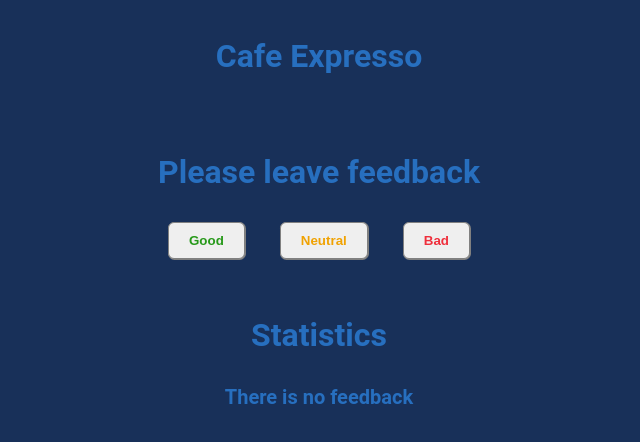
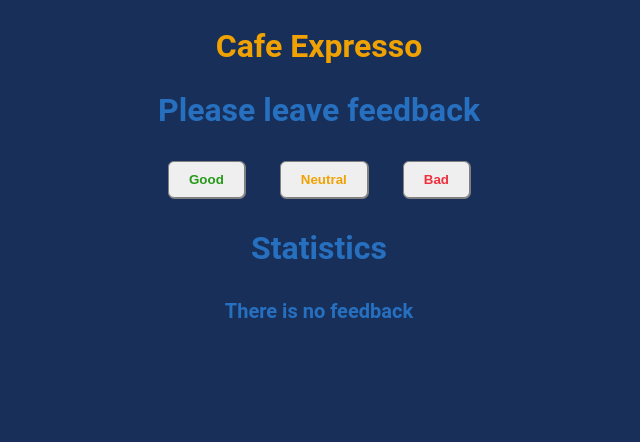
Before and after one commit to Fosa1990/goit-react-hw-02-feedback, a React (Create React App) app: page / in a window 1280 px wide. Shown: the top 442 px of the page, without its empty margins (321-961 px from the left). Built offline with nearby package versions, Linux system fonts and the light colour scheme.

Commit message:
Update Section.js

```diff
--- a/src/components/Section/Section.js
+++ b/src/components/Section/Section.js
@@ -2,8 +2,14 @@ import PropTypes from 'prop-types';
 import styled from 'styled-components';
 
 const SectionWrapper = styled.section`
-  padding: 10px 25px 10px 25px;
-  margin: 0 25px 5px 25px;
+  padding: 0 25px;
+  margin: 0 25px;
+`;
+const MainTitle = styled.h1`
+  text-align: center;
+  font-size: 32px;
+  font-family: 'Roboto', sans-serif;
+  color: var(--yellow);
 `;
 const Title = styled.h2`
   text-align: center;
@@ -11,16 +17,25 @@ const Title = styled.h2`
   font-family: 'Roboto', sans-serif;
 `;
 
-const Section = ({ title, children }) => {
+const Section = ({ title, mainTitle, children }) => {
   return (
     <SectionWrapper>
-      <Title>{title}</Title>
+      {mainTitle === true ? (
+        <MainTitle>{title}</MainTitle>
+      ) : (
+        <Title>{title}</Title>
+      )}
       {children}
     </SectionWrapper>
   );
 };
 
+Section.defaultProps = {
+  mainTitle: false,
+};
+
 Section.propTypes = {
+  mainTitle: PropTypes.bool,
   title: PropTypes.string,
   children: PropTypes.node,
 };
```
